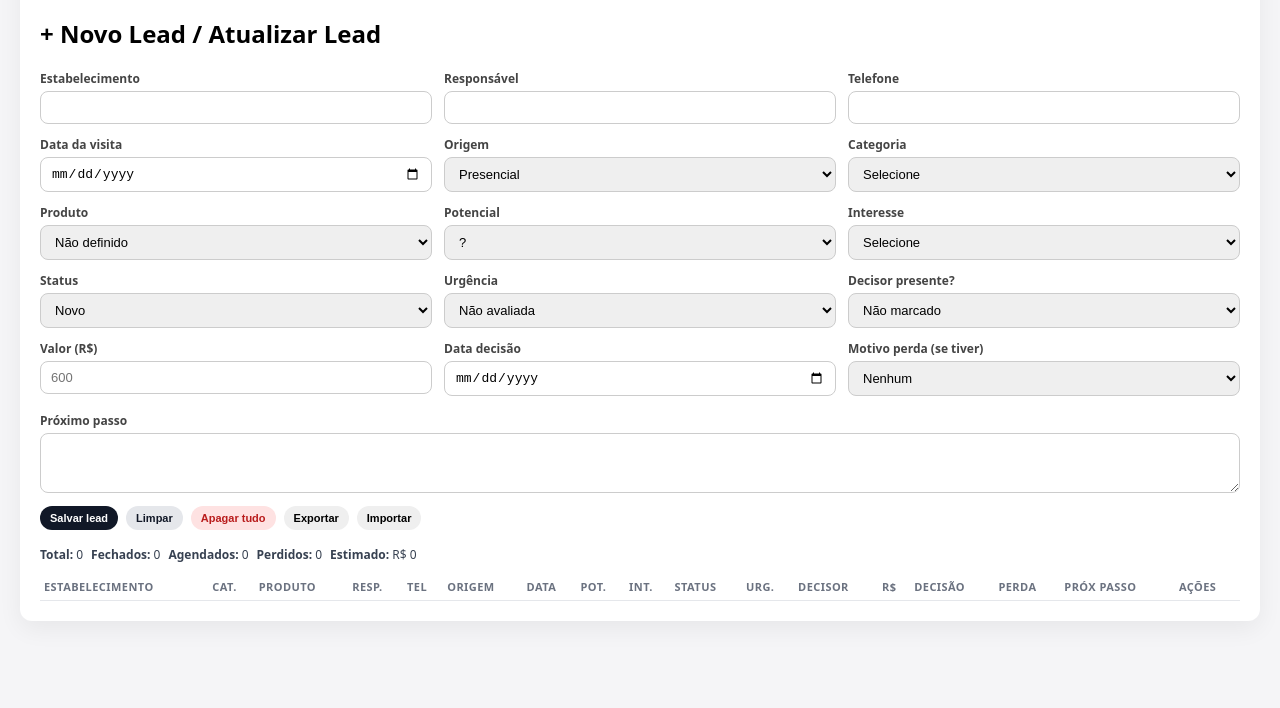
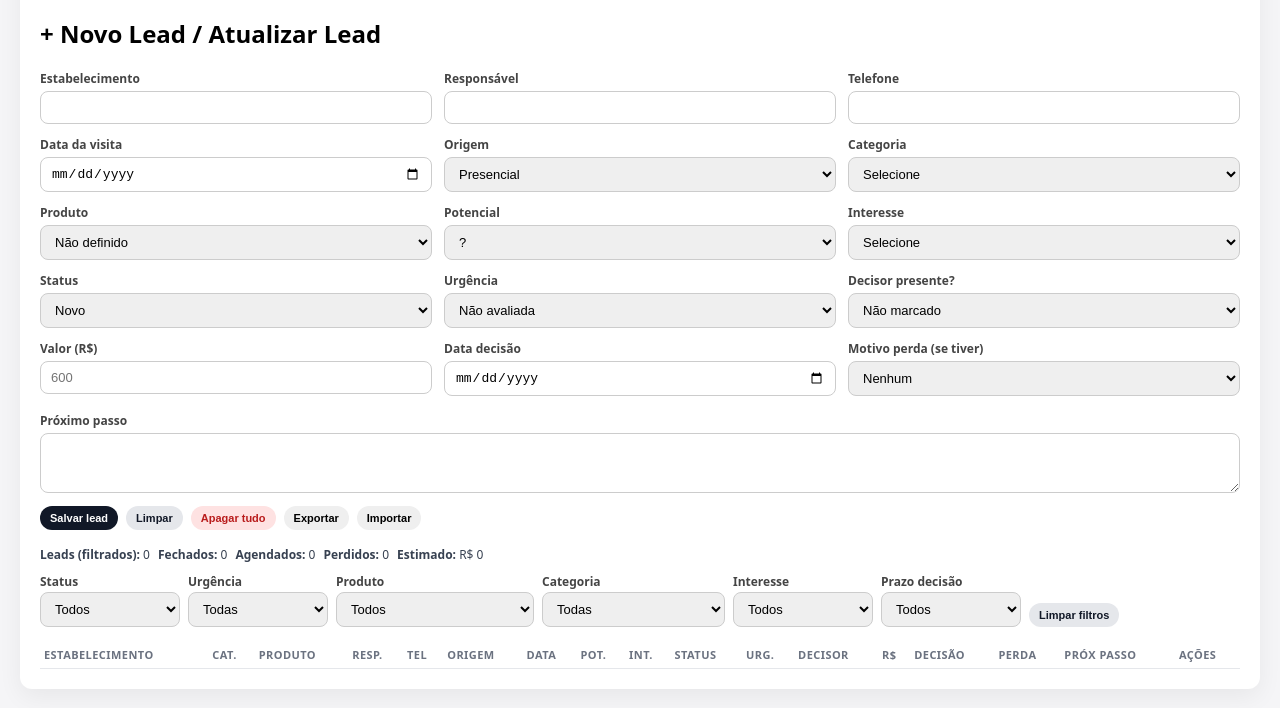
Before and after one commit to gtz369/prospeccao-temporada, a plain HTML site: page index.html in a window 1280 px wide. Shown: the part 124-832 px from the top of the page. Before the commit the page ends 800 px from the top, so only its background shows below. Drawn offline with Linux system fonts and the light colour scheme.

Commit message:
Implement filters for lead management
Added filters for status, urgency, product, category, interest, and decision deadline to the KPI section.

```diff
--- a/index.html
+++ b/index.html
@@ -119,6 +119,21 @@
       color: #374151;
     }
 
+    .filters {
+      display: flex;
+      flex-wrap: wrap;
+      gap: 8px;
+      margin: 10px 0 14px;
+      font-size: 12px;
+      align-items: flex-end;
+    }
+    .filters > div {
+      min-width: 140px;
+    }
+    .filters label {
+      margin-bottom: 2px;
+    }
+
     .table-wrapper {
       width: 100%;
       overflow-x: auto;
@@ -134,6 +149,7 @@
       .form-grid { grid-template-columns: 1fr; }
       th, td { font-size: 11px; }
       .acao-btn { font-size: 9px; padding: 3px 4px; }
+      .filters > div { min-width: 48%; }
     }
   </style>
 </head>
@@ -284,11 +300,81 @@
 
     <!-- KPIs -->
     <div class="kpi-row">
-      <span><strong>Total:</strong> <span id="totalLeads">0</span></span>
+      <span><strong>Leads (filtrados):</strong> <span id="totalLeads">0</span></span>
       <span><strong>Fechados:</strong> <span id="kpiFechados">0</span></span>
       <span><strong>Agendados:</strong> <span id="kpiAgendados">0</span></span>
       <span><strong>Perdidos:</strong> <span id="kpiPerdidos">0</span></span>
       <span><strong>Estimado:</strong> R$ <span id="kpiValorTotal">0</span></span>
+    </div>
+
+    <!-- FILTROS -->
+    <div class="filters">
+      <div>
+        <label>Status</label>
+        <select id="filtroStatus" onchange="renderTabela()">
+          <option value="Todos">Todos</option>
+          <option value="Novo">Novo</option>
+          <option value="Em conversa">Em conversa</option>
+          <option value="Agendado">Agendado</option>
+          <option value="Fechado">Fechado</option>
+          <option value="Perdido">Perdido</option>
+        </select>
+      </div>
+      <div>
+        <label>Urgência</label>
+        <select id="filtroUrgencia" onchange="renderTabela()">
+          <option value="Todas">Todas</option>
+          <option value="Alta">Alta</option>
+          <option value="Média">Média</option>
+          <option value="Baixa">Baixa</option>
+        </select>
+      </div>
+      <div>
+        <label>Produto</label>
+        <select id="filtroProduto" onchange="renderTabela()">
+          <option value="Todos">Todos</option>
+          <option value="Pacote Vídeos Temporada">Pacote Vídeos Temporada</option>
+          <option value="Tratamento Imagens iFood">Tratamento Imagens iFood</option>
+          <option value="Ambos">Ambos</option>
+          <option value="Não definido">Não definido</option>
+        </select>
+      </div>
+      <div>
+        <label>Categoria</label>
+        <select id="filtroCategoria" onchange="renderTabela()">
+          <option value="Todas">Todas</option>
+          <option value="Restaurante">Restaurante</option>
+          <option value="Café / Padaria">Café / Padaria</option>
+          <option value="Sorveteria / Açaí">Sorveteria / Açaí</option>
+          <option value="Bar / Pub">Bar / Pub</option>
+          <option value="Loja de Roupas / Surf">Loja de Roupas / Surf</option>
+          <option value="Petshop">Petshop</option>
+          <option value="Clínica Estética / Beleza">Clínica Estética / Beleza</option>
+          <option value="Academia / Studio">Academia / Studio</option>
+          <option value="Mercado / Empório">Mercado / Empório</option>
+          <option value="Outro comércio">Outro comércio</option>
+        </select>
+      </div>
+      <div>
+        <label>Interesse</label>
+        <select id="filtroInteresse" onchange="renderTabela()">
+          <option value="Todos">Todos</option>
+          <option value="Sim">Sim</option>
+          <option value="Talvez">Talvez</option>
+          <option value="Não">Não</option>
+        </select>
+      </div>
+      <div>
+        <label>Prazo decisão</label>
+        <select id="filtroPrazo" onchange="renderTabela()">
+          <option value="Todos">Todos</option>
+          <option value="Vencidas">Decisão vencida</option>
+          <option value="Futuras">Decisão futura</option>
+        </select>
+      </div>
+      <div>
+        <button class="secondary" onclick="limparFiltros()">Limpar filtros</button>
+      </div>
     </div>
 
     <div class="table-wrapper">
@@ -324,7 +410,7 @@
 let leads = [];
 let indiceEdicao = null;
 
-// atalhos pros inputs (evita colisão com window.status etc)
+// atalho
 const el = id => document.getElementById(id);
 
 function chaveLead(l){
@@ -353,7 +439,7 @@ function salvarLead(){
     data: el("dataVisita").value || new Date().toISOString().slice(0,10),
     origem: el("origem").value,
     categoria: el("categoria").value,
-    produto: el("produto").value,
+    produto: el("produto").value || "Não definido",
     potencial: el("potencial").value || "2",
     interesse: el("interesse").value,
     status: el("status").value,
@@ -402,18 +488,49 @@ function badge(c){
   }
 }
 
+function aplicarFiltros(lista){
+  const fStatus    = el("filtroStatus").value;
+  const fUrg       = el("filtroUrgencia").value;
+  const fProd      = el("filtroProduto").value;
+  const fCat       = el("filtroCategoria").value;
+  const fInt       = el("filtroInteresse").value;
+  const fPrazo     = el("filtroPrazo").value;
+  const hoje       = new Date().toISOString().slice(0,10);
+
+  return lista.filter(l => {
+    if(fStatus !== "Todos" && l.status !== fStatus) return false;
+    if(fUrg !== "Todas" && l.urgencia !== fUrg) return false;
+    if(fProd !== "Todos" && (l.produto || "Não definido") !== fProd) return false;
+    if(fCat !== "Todas" && l.categoria !== fCat) return false;
+    if(fInt !== "Todos" && l.interesse !== fInt) return false;
+
+    if(fPrazo !== "Todos"){
+      const d = l.dataDecisao || "";
+      if(!d) return false;
+      if(fPrazo === "Vencidas" && !(d < hoje)) return false;
+      if(fPrazo === "Futuras" && !(d >= hoje)) return false;
+    }
+
+    return true;
+  });
+}
+
 function renderTabela(){
   const tbody = el("tabelaLeads");
   tbody.innerHTML="";
 
+  const filtrados = aplicarFiltros(leads);
+
   let total=0, fech=0, per=0, ag=0, estimado=0;
 
-  leads.forEach((l,i)=>{
+  filtrados.forEach((l,iGlobal)=>{
     total++;
     if(l.status==="Fechado") fech++;
     if(l.status==="Perdido") per++;
     if(l.status==="Agendado") ag++;
     estimado += parseFloat(l.valorJob||0);
+
+    const indexReal = leads.indexOf(l); // mantém link para array original
 
     const tr = document.createElement("tr");
     tr.innerHTML = `
@@ -435,11 +552,11 @@ function renderTabela(){
       <td>${(l.proximoPasso||"").replace(/\n/g,"<br>")}</td>
       <td class="acoes">
         <div class="acao-group">
-          <button class="acao-btn primary" onclick="editarLead(${i})">Editar</button>
-          <button class="acao-btn" onclick="marcarFechado(${i})">Fechou 600</button>
-          <button class="acao-btn" onclick="agendarFollowUp(${i})">Follow-up +3d</button>
-          <button class="acao-btn" onclick="marcarPerdido(${i})">Perdido</button>
-          <button class="acao-btn danger" onclick="removerLead(${i})">X</button>
+          <button class="acao-btn primary" onclick="editarLead(${indexReal})">Editar</button>
+          <button class="acao-btn" onclick="marcarFechado(${indexReal})">Fechou 600</button>
+          <button class="acao-btn" onclick="agendarFollowUp(${indexReal})">Follow-up +3d</button>
+          <button class="acao-btn" onclick="marcarPerdido(${indexReal})">Perdido</button>
+          <button class="acao-btn danger" onclick="removerLead(${indexReal})">X</button>
         </div>
       </td>
     `;
@@ -453,6 +570,16 @@ function renderTabela(){
   el("kpiValorTotal").textContent=estimado.toFixed(0);
 }
 
+function limparFiltros(){
+  el("filtroStatus").value    = "Todos";
+  el("filtroUrgencia").value  = "Todas";
+  el("filtroProduto").value   = "Todos";
+  el("filtroCategoria").value = "Todas";
+  el("filtroInteresse").value = "Todos";
+  el("filtroPrazo").value     = "Todos";
+  renderTabela();
+}
+
 function editarLead(i){
   const l = leads[i];
   el("estabelecimento").value = l.estab || "";
@@ -461,7 +588,7 @@ function editarLead(i){
   el("dataVisita").value = l.data || "";
   el("origem").value = l.origem || "Presencial";
   el("categoria").value = l.categoria || "";
-  el("produto").value = l.produto || "";
+  el("produto").value = l.produto && l.produto !== "Não definido" ? l.produto : "";
   el("potencial").value = l.potencial || "";
   el("interesse").value = l.interesse || "";
   el("status").value = l.status || "Novo";
@@ -511,7 +638,6 @@ function exportarLeads(){
   navigator.clipboard.writeText(txt).then(()=>{
     alert("Copiado! Cole no outro dispositivo para importar.");
   }).catch(()=>{
-    // fallback
     prompt("Copie os dados:", txt);
   });
 }
```
